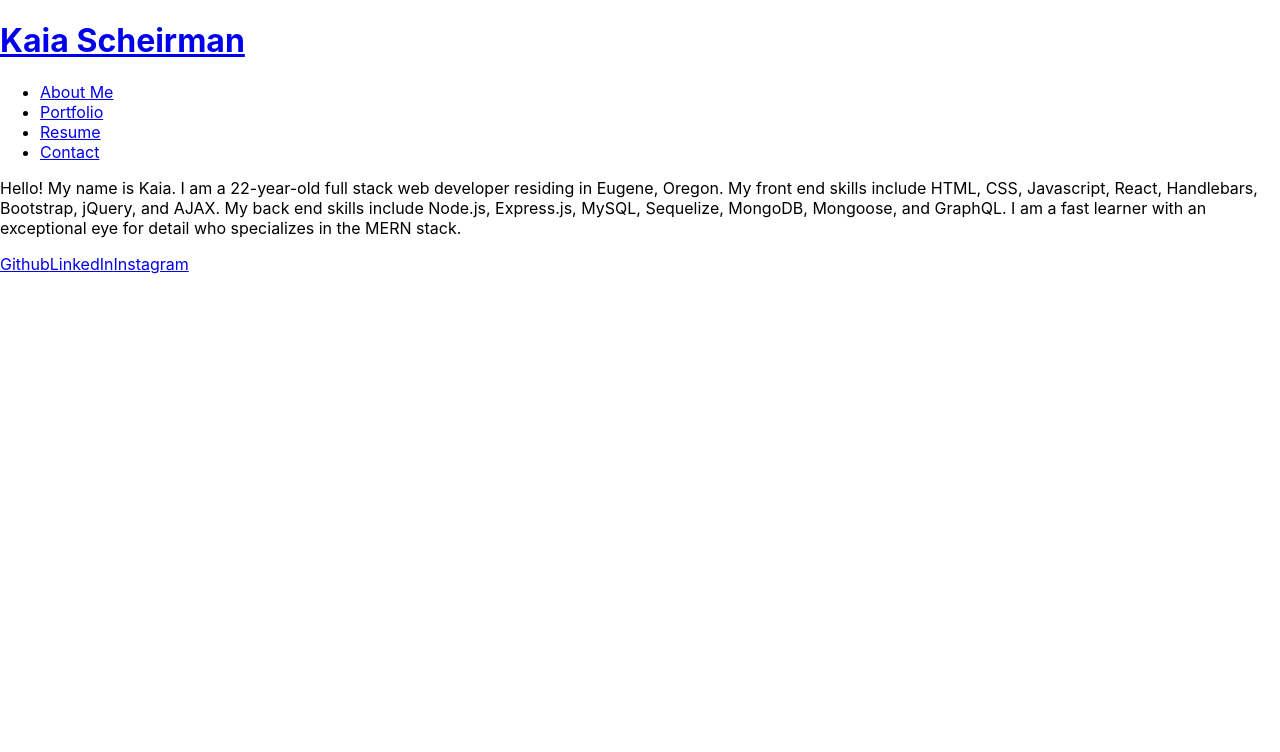
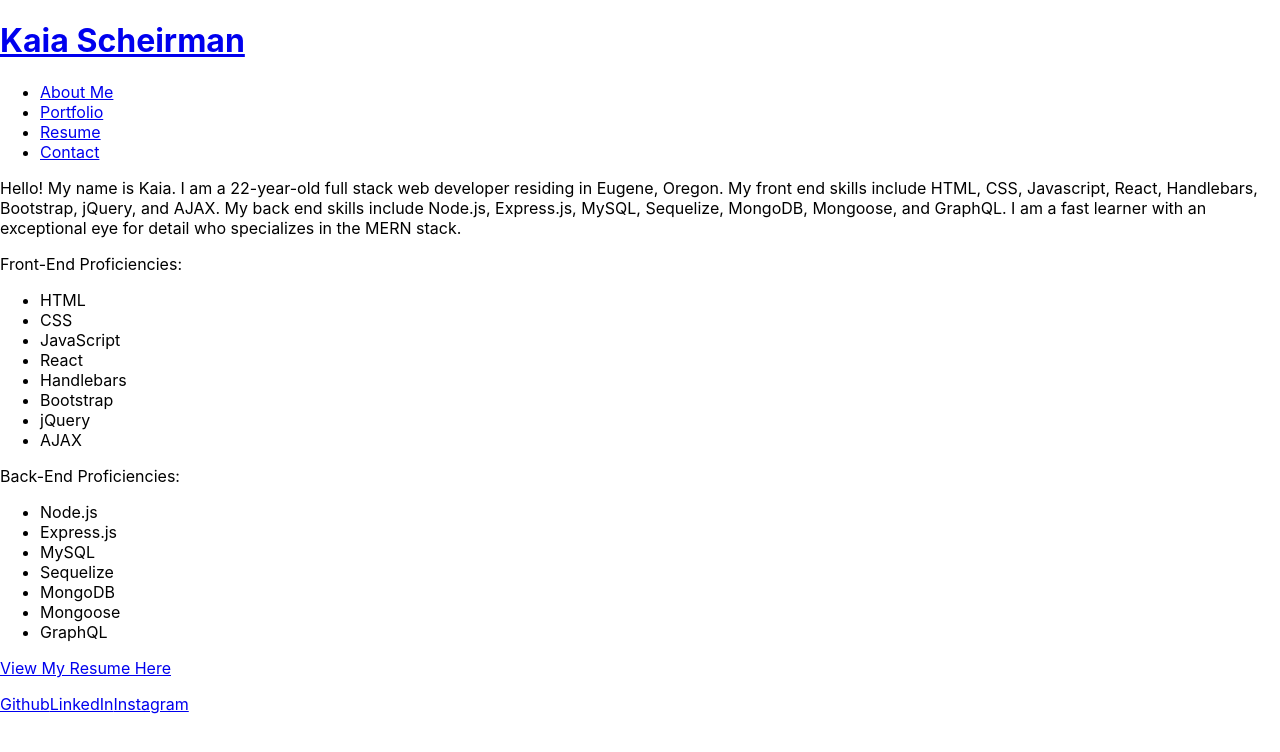
Before and after one commit to kaiafay/react-portfolio, a React (Create React App) app: page / in a window 1280 px wide. Shown: the top 752 px of the page. Built offline with nearby package versions, Linux system fonts and the light colour scheme.

Commit message:
create outline for Resume component

```diff
--- a/src/App.js
+++ b/src/App.js
@@ -1,6 +1,7 @@
 import React from 'react';
 import Nav from './components/Nav';
 import About from './components/About';
+import Resume from './components/Resume';
 import Footer from './components/Footer';
 import './App.css';
 
@@ -9,6 +10,7 @@
     <div>
       <Nav></Nav>
       <About></About>
+      <Resume></Resume>
       <Footer></Footer>
     </div>
   );
--- /dev/null
+++ b/src/components/Resume/index.js
@@ -0,0 +1,36 @@
+import React from 'react';
+
+function Resume() {
+    return (
+      <section id='resume'>
+        <p>
+            Front-End Proficiencies:
+            <ul>
+                <li>HTML</li>
+                <li>CSS</li>
+                <li>JavaScript</li>
+                <li>React</li>
+                <li>Handlebars</li>
+                <li>Bootstrap</li>
+                <li>jQuery</li>
+                <li>AJAX</li>
+            </ul>
+
+            Back-End Proficiencies:
+            <ul>
+                <li>Node.js</li>
+                <li>Express.js</li>
+                <li>MySQL</li>
+                <li>Sequelize</li>
+                <li>MongoDB</li>
+                <li>Mongoose</li>
+                <li>GraphQL</li>
+            </ul>
+
+            <a href='https://docs.google.com/document/d/1YV2tY_aoCaD5SaVKfj3n92SHHAVopVdtTMKQ1RyjXww/edit?usp=sharing' rel='noreferrer' target='_blank'>View My Resume Here</a>
+        </p>
+      </section>
+    )
+}
+
+export default Resume;
```
